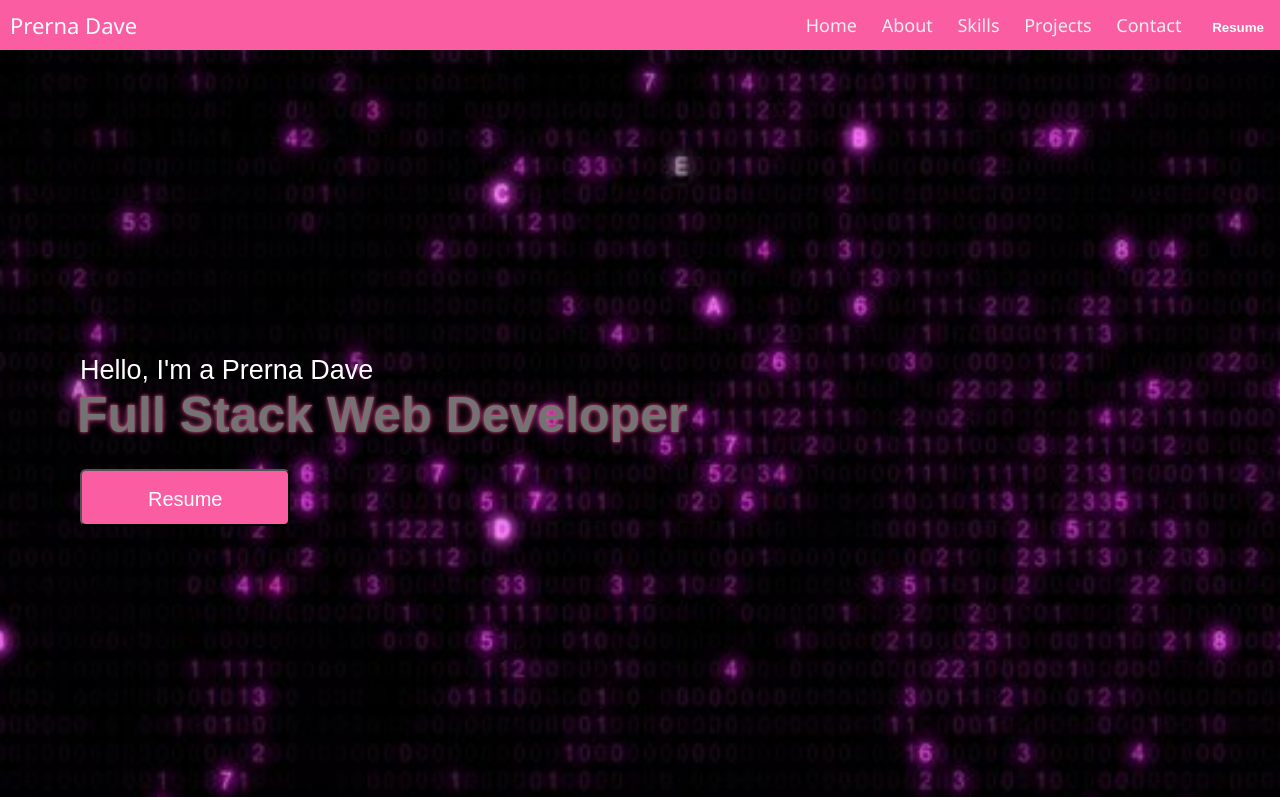
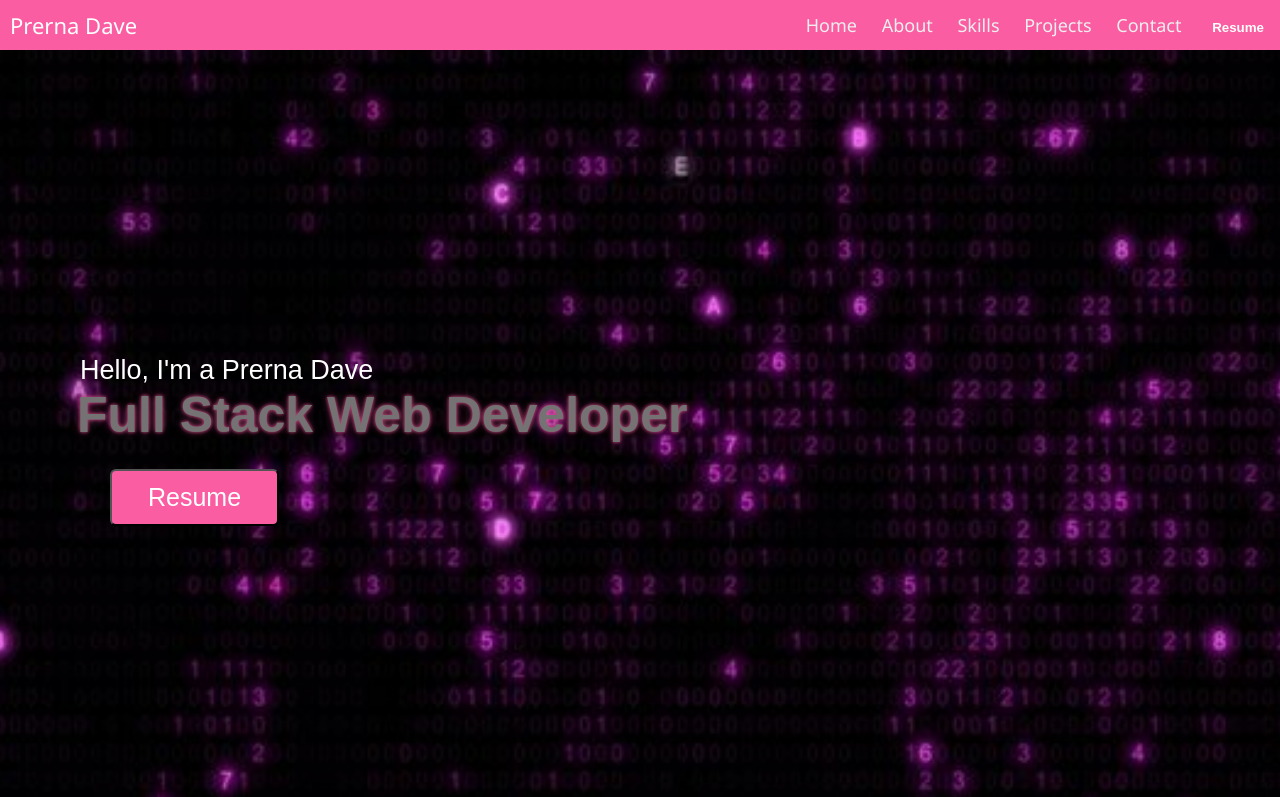
Before and after one commit to prernadave/prernadave.github.io, a website: page index.html in a window 1280 px wide. Shown: the top 797 px of the page. Drawn offline with nearby package versions, Linux system fonts and the light colour scheme; a script that the page names is missing.

Commit message:
updated button

```diff
--- a/index.html
+++ b/index.html
@@ -69,11 +69,11 @@
                 <div class="text-2"><span>Full Stack Web</span> <span>Developer</span></div>
 
                 <div class="text-3 d-none"><span class="typing"></span></div>
-                <button id="resume-button-2" onclick="resume()">
+
                 <a style="text-decoration: none;" id="resume-link-2" target="_blank"
                     href="./assets/Prerna_Dave_Resume (2).pdf" download="./assets/Prerna_Dave_Resume (2).pdf">
-                        <label>Resume</label>
-                    </a></button>
+                    <button id="resume-button-2" onclick="resume()">Resume</button>
+                </a>
 
             </div>
         </div>
@@ -252,9 +252,10 @@
 
 
     <!-- contact section start -->
-    <section class="contact" id="contact" >
+    <section class="contact" id="contact">
         <div class="max-width">
-            <h2 class="title" style="text-align: center; font-size: 30px;margin-top: -8%;">  <i style="color: #000000;" class="fas fa-phone-alt"></i> <span style="color: #FA5DA2;">Contact</span><span> me</span></h2>
+            <h2 class="title" style="text-align: center; font-size: 30px;margin-top: -8%;"> <i style="color: #000000;"
+                    class="fas fa-phone-alt"></i> <span style="color: #FA5DA2;">Contact</span><span> me</span></h2>
             <div class="contact-content">
                 <div class="column left">
                     <div class="text">Get in Touch</div>
@@ -262,7 +263,8 @@
                         web.</p>
                     <div class="icons">
                         <div class="row" id="contact-email">
-                            <a href="mailto:prernadave3914@gmail.com"> <i style="color: #FA5DA2;" class="fas fa-envelope"></i> </a>
+                            <a href="mailto:prernadave3914@gmail.com"> <i style="color: #FA5DA2;"
+                                    class="fas fa-envelope"></i> </a>
                             <div class="info">
                                 <div class="head"></div>
                                 <div class="sub-title"> <a href="mailto:prernadave3914@gmail.com">
@@ -270,8 +272,8 @@
                             </div>
                         </div>
                         <div class="row" id="contact-linkedin">
-                            <a href="https://www.linkedin.com/in/prerna-dave-3765aa237/" target="_blank"> <i  style="color: #FA5DA2;"
-                                    class="fab fa-linkedin"></i> </a>
+                            <a href="https://www.linkedin.com/in/prerna-dave-3765aa237/" target="_blank"> <i
+                                    style="color: #FA5DA2;" class="fab fa-linkedin"></i> </a>
                             <div class="info">
                                 <!-- <div class="head">Address</div> -->
                                 <div class="sub-title"> <a href="https://www.linkedin.com/in/prerna-dave-3765aa237/"
```
Lines whose indentation alone changed are shown as unchanged.
